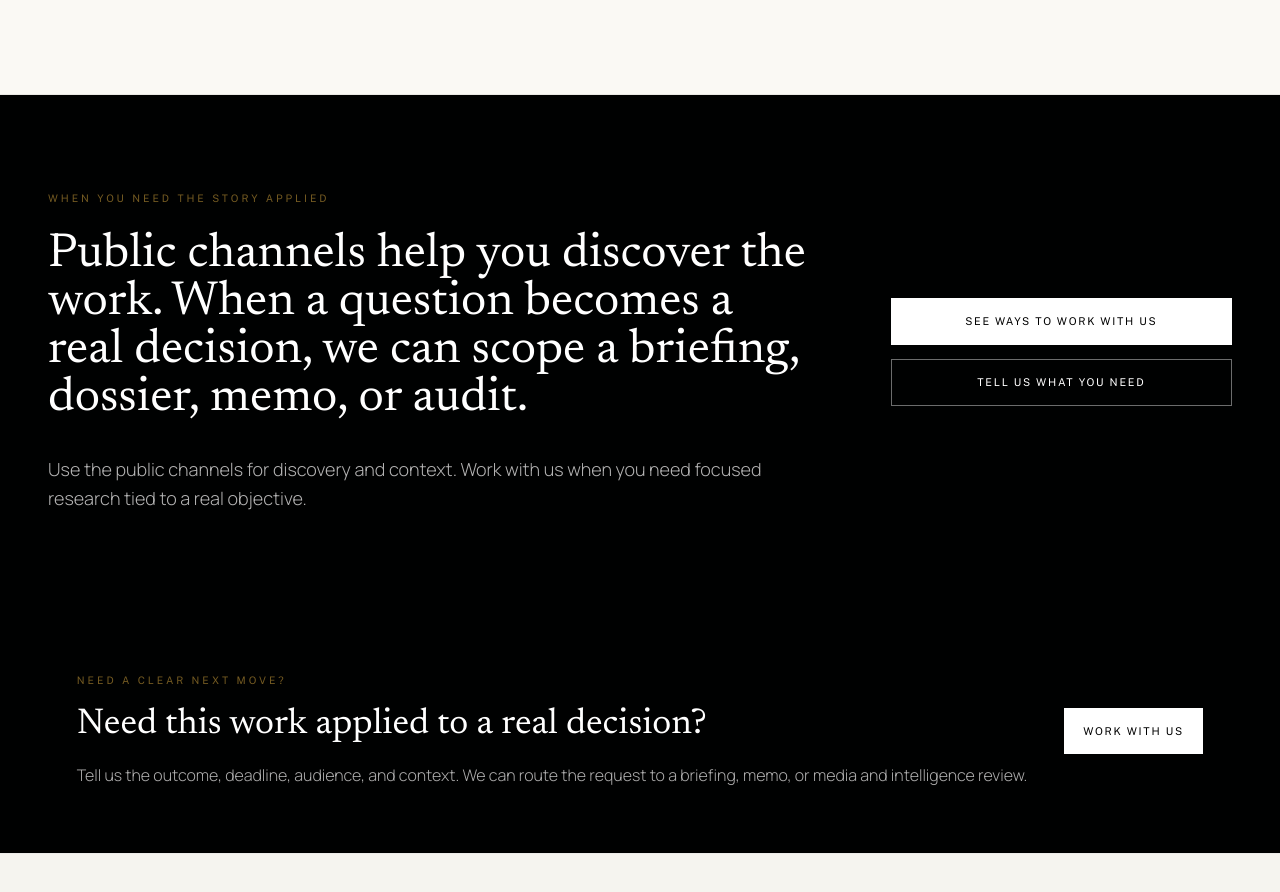
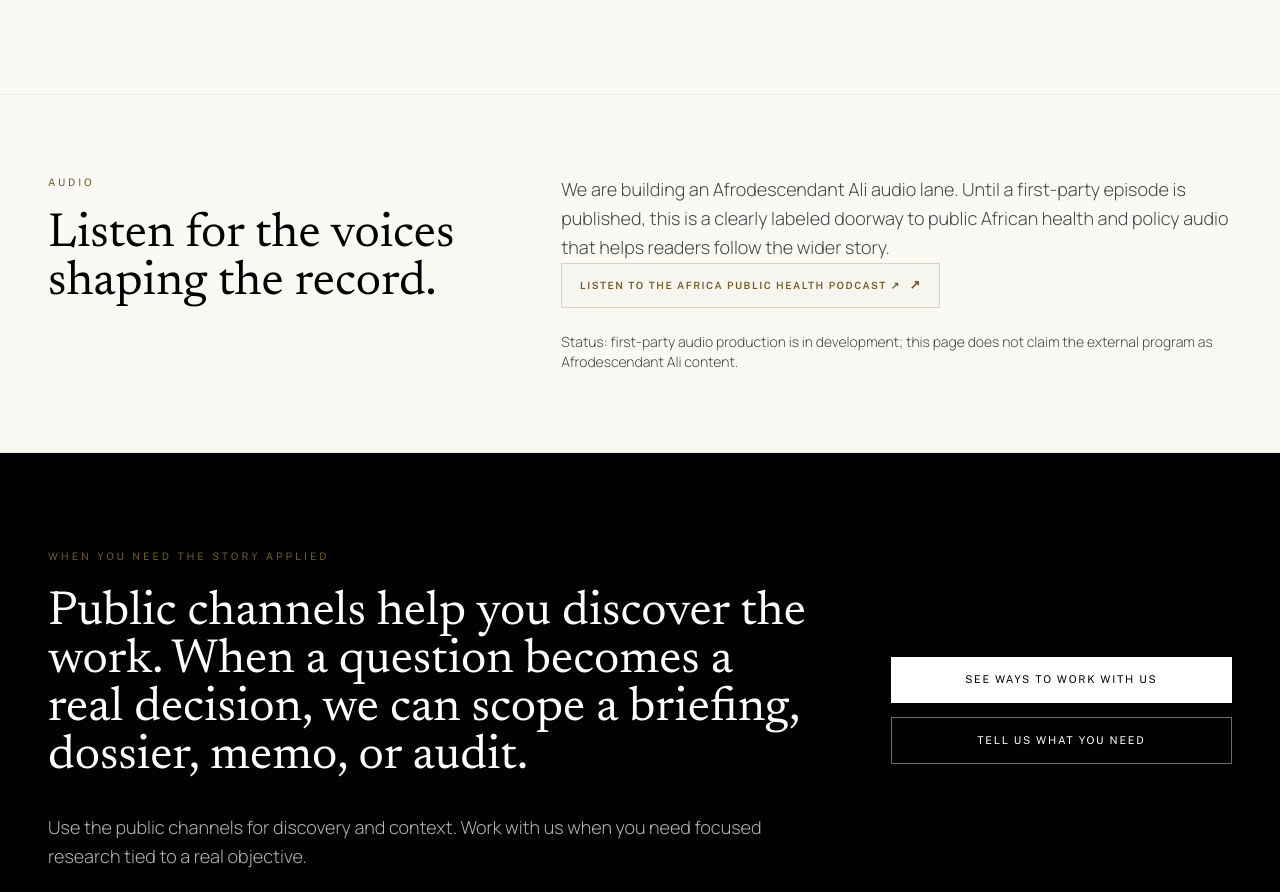
Before and after one commit to trooths2002/afrodescendantali-site, a website: page public/media.html in a window 1280 px wide. Shown: the part 1474-2366 px from the top of the page. Drawn offline with nearby package versions, Linux system fonts and the light colour scheme.

Commit message:
EXE-20261110-005: add clearly labeled audio lane to media page

```diff
--- a/public/media.html
+++ b/public/media.html
@@ -15,7 +15,7 @@
     <link rel="stylesheet" href="assets/index.css">
     <link rel="stylesheet" href="assets/site.css">
     <script src="https://cdn.tailwindcss.com?plugins=forms,container-queries"></script>
-    <script defer src="assets/site.js?v=20260519-commerce-path"></script>
+    <script defer src="assets/site.js?v=20261110-01"></script>
     <script>
         tailwind.config = {
             theme: {
@@ -138,6 +138,20 @@
             </div>
         </section>
 
+        <section id="audio" class="py-20 border-b border-surface-container-high">
+            <div class="max-w-[1440px] mx-auto px-8 md:px-12 grid grid-cols-1 lg:grid-cols-12 gap-12 items-start">
+                <div class="lg:col-span-5">
+                    <span class="eyebrow mb-5 block">Audio</span>
+                    <h2 class="serif-display text-4xl md:text-5xl leading-tight text-primary">Listen for the voices shaping the record.</h2>
+                </div>
+                <div class="lg:col-span-7 text-lg text-on-surface-variant font-light leading-relaxed">
+                    <p>We are building an Afrodescendant Ali audio lane. Until a first-party episode is published, this is a clearly labeled doorway to public African health and policy audio that helps readers follow the wider story.</p>
+                    <a class="platform-link text-link sans-label text-[10px]" href="https://africacdc.org/africa-public-health-podcast/" target="_blank" rel="noopener noreferrer">Listen to the Africa Public Health Podcast ↗</a>
+                    <p class="text-sm mt-6">Status: first-party audio production is in development; this page does not claim the external program as Afrodescendant Ali content.</p>
+                </div>
+            </div>
+        </section>
+
         <section class="bg-primary text-on-primary px-8 md:px-12 py-24 reveal-on-scroll">
             <div class="max-w-[1440px] mx-auto grid grid-cols-1 lg:grid-cols-12 gap-12 lg:gap-20 items-center">
                 <div class="lg:col-span-8">
```
